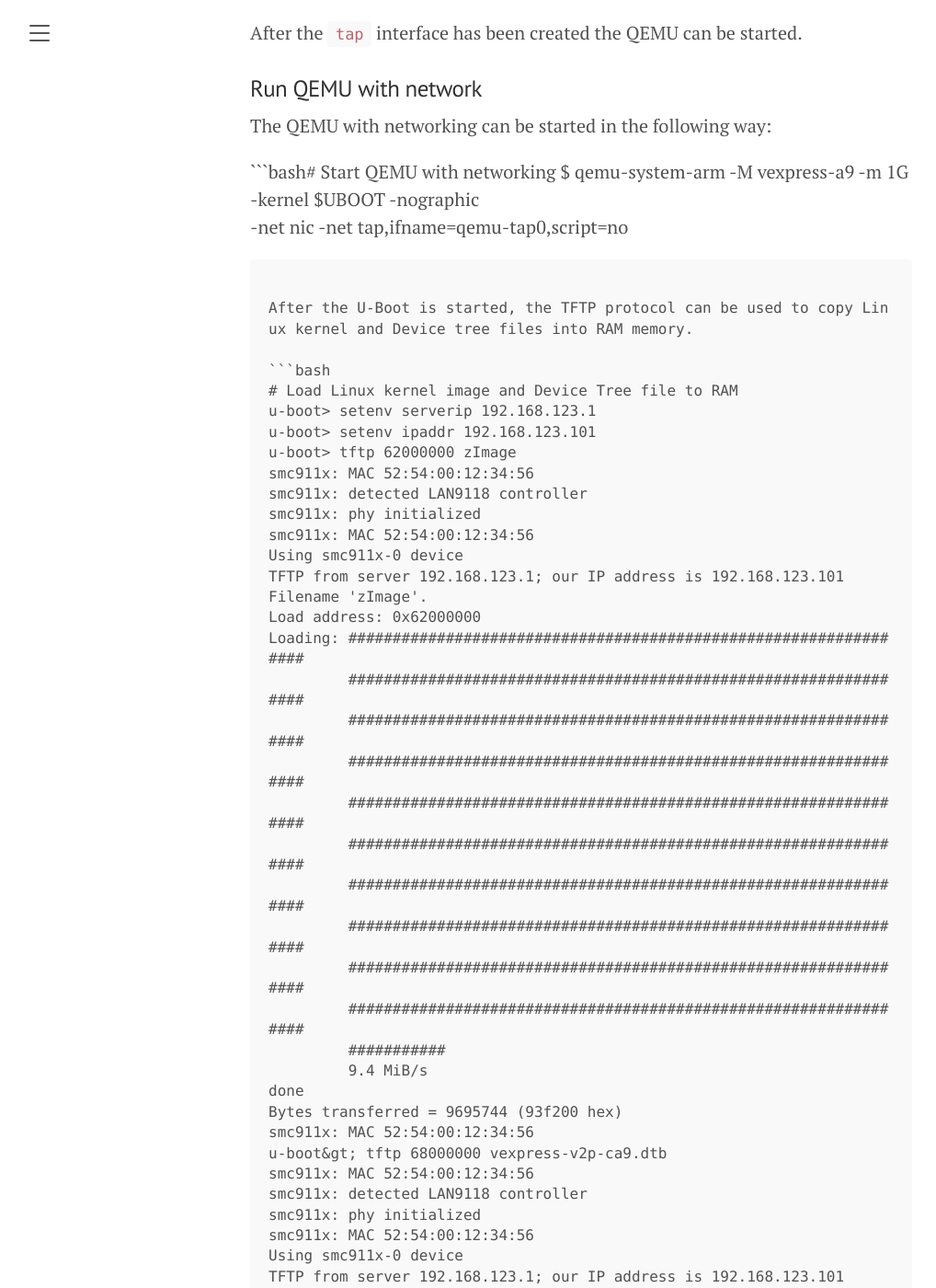
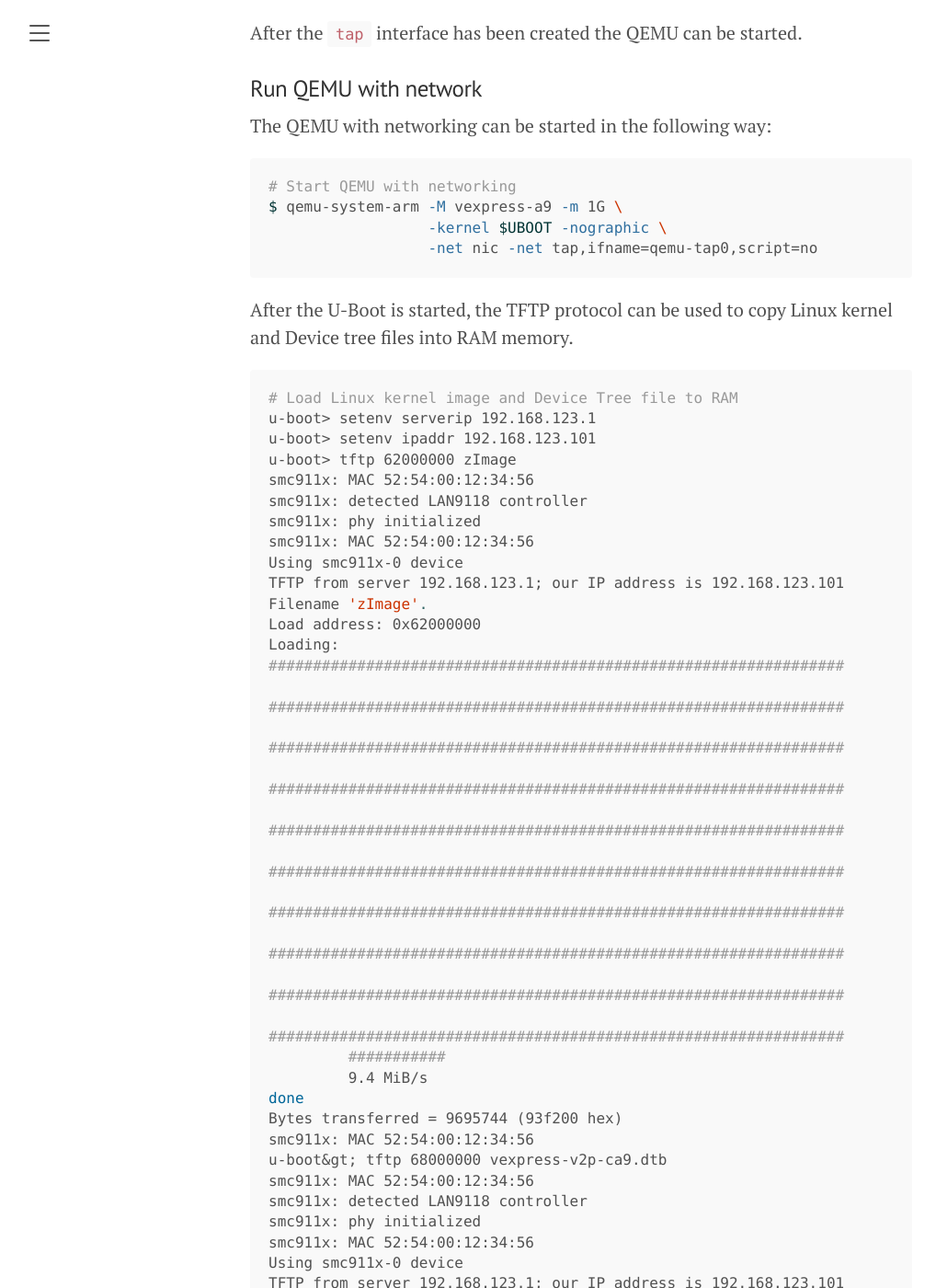
Before and after one commit to straxy/straxy.github.io, a Jekyll site: the page built from _posts/2022-01-25-qemu-board-emulation-part-2-running.md, in a window 1280 px wide and 1400 px high, scrolled down 10780 px. Shown: the whole window at 92% size, without its empty margins (8-1026 px from the left). Built offline with Jekyll 4.4.1, drawn with Linux system fonts in a browser that asks for light colours; some of the changed text lies outside the part shown.

Commit message:
Code block fixes
Signed-off-by: Strahinja Jankovic <strahinja.p.jankovic@gmail.com>

````diff
--- a/_posts/2022-01-25-qemu-board-emulation-part-2-running.md
+++ b/_posts/2022-01-25-qemu-board-emulation-part-2-running.md
@@ -362,7 +362,8 @@
 
 The QEMU with networking can be started in the following way:
 
-```bash# Start QEMU with networking
+```bash
+# Start QEMU with networking
 $ qemu-system-arm -M vexpress-a9 -m 1G \
                   -kernel $UBOOT -nographic \
                   -net nic -net tap,ifname=qemu-tap0,script=no
--- a/public/css/poole.css
+++ b/public/css/poole.css
@@ -168,8 +168,6 @@
   line-height: 1.4;
   white-space: pre;
   white-space: pre-wrap;
-  word-break: break-all;
-  word-wrap: break-word;
   background-color: #f9f9f9;
 }
 pre code {
````
